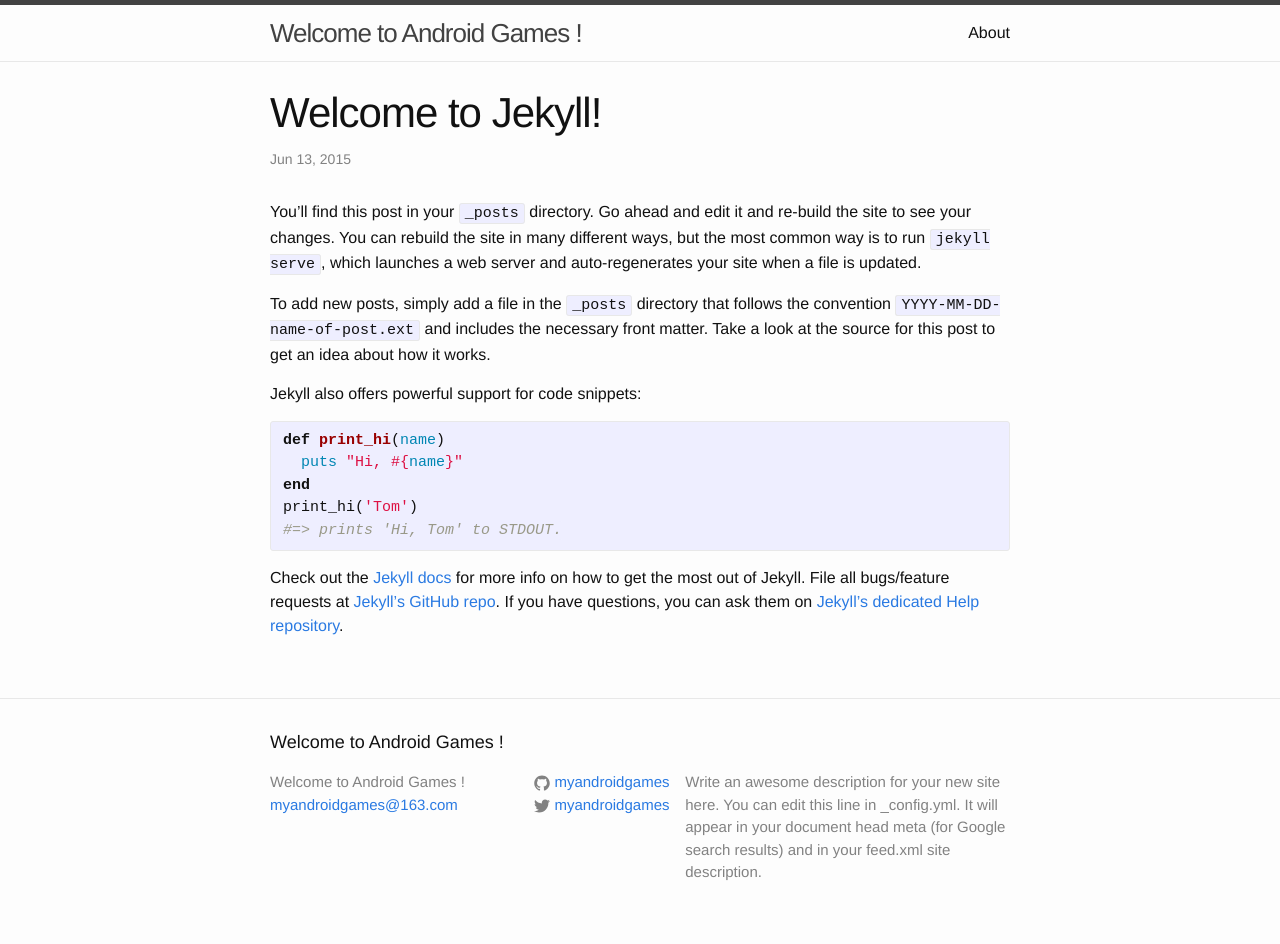
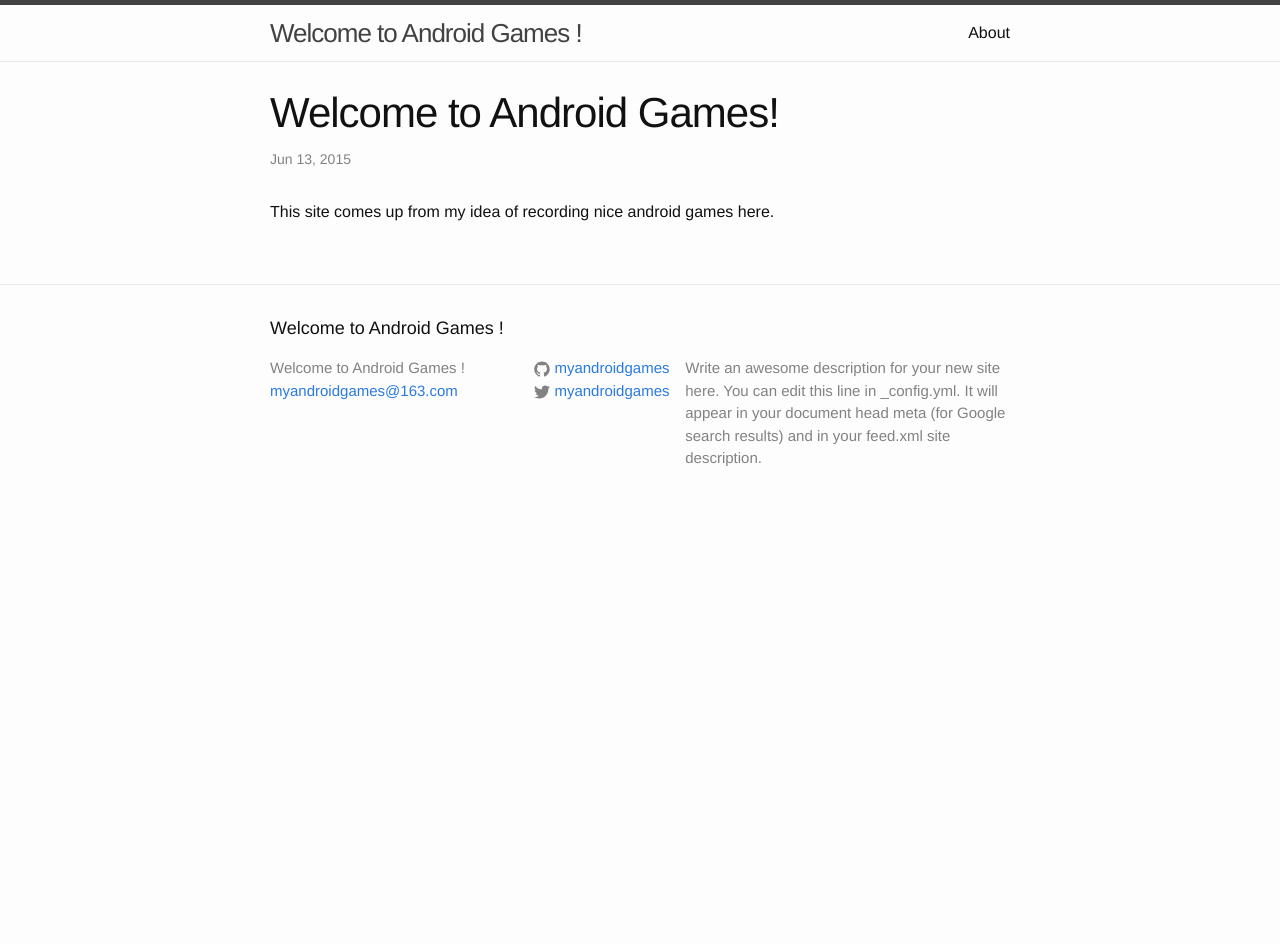
Before and after one commit to myandroidgames/myandroidgames.github.io, a Jekyll site: the page built from _posts/2015-06-13-welcome-to-jekyll.markdown, in a window 1280 px wide. Built offline with Jekyll 4.4.1, drawn with Linux system fonts in a browser that asks for light colours; after the commit the page ends 900 px from its top, so only the background shows below that.

Commit message:
first post

```diff
--- a/_posts/2015-06-13-welcome-to-jekyll.markdown
+++ b/_posts/2015-06-13-welcome-to-jekyll.markdown
@@ -1,25 +1,8 @@
 ---
 layout: post
-title:  "Welcome to Jekyll!"
+title:  "Welcome to Android Games!"
 date:   2015-06-13 23:35:36
-categories: jekyll update
+categories: android games
 ---
-You’ll find this post in your `_posts` directory. Go ahead and edit it and re-build the site to see your changes. You can rebuild the site in many different ways, but the most common way is to run `jekyll serve`, which launches a web server and auto-regenerates your site when a file is updated.
 
-To add new posts, simply add a file in the `_posts` directory that follows the convention `YYYY-MM-DD-name-of-post.ext` and includes the necessary front matter. Take a look at the source for this post to get an idea about how it works.
-
-Jekyll also offers powerful support for code snippets:
-
-{% highlight ruby %}
-def print_hi(name)
-  puts "Hi, #{name}"
-end
-print_hi('Tom')
-#=> prints 'Hi, Tom' to STDOUT.
-{% endhighlight %}
-
-Check out the [Jekyll docs][jekyll] for more info on how to get the most out of Jekyll. File all bugs/feature requests at [Jekyll’s GitHub repo][jekyll-gh]. If you have questions, you can ask them on [Jekyll’s dedicated Help repository][jekyll-help].
-
-[jekyll]:      http://jekyllrb.com
-[jekyll-gh]:   https://github.com/jekyll/jekyll
-[jekyll-help]: https://github.com/jekyll/jekyll-help
+This site comes up from my idea of recording nice android games here.
```
